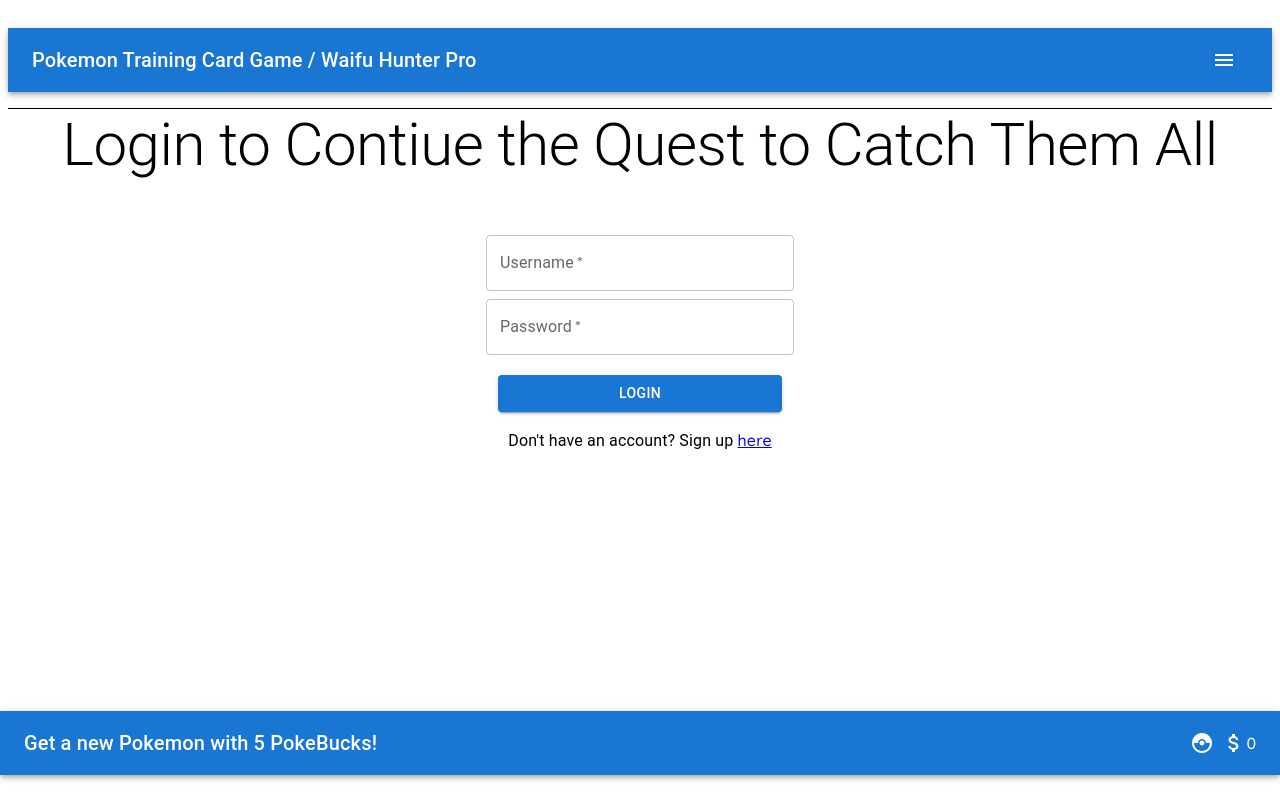
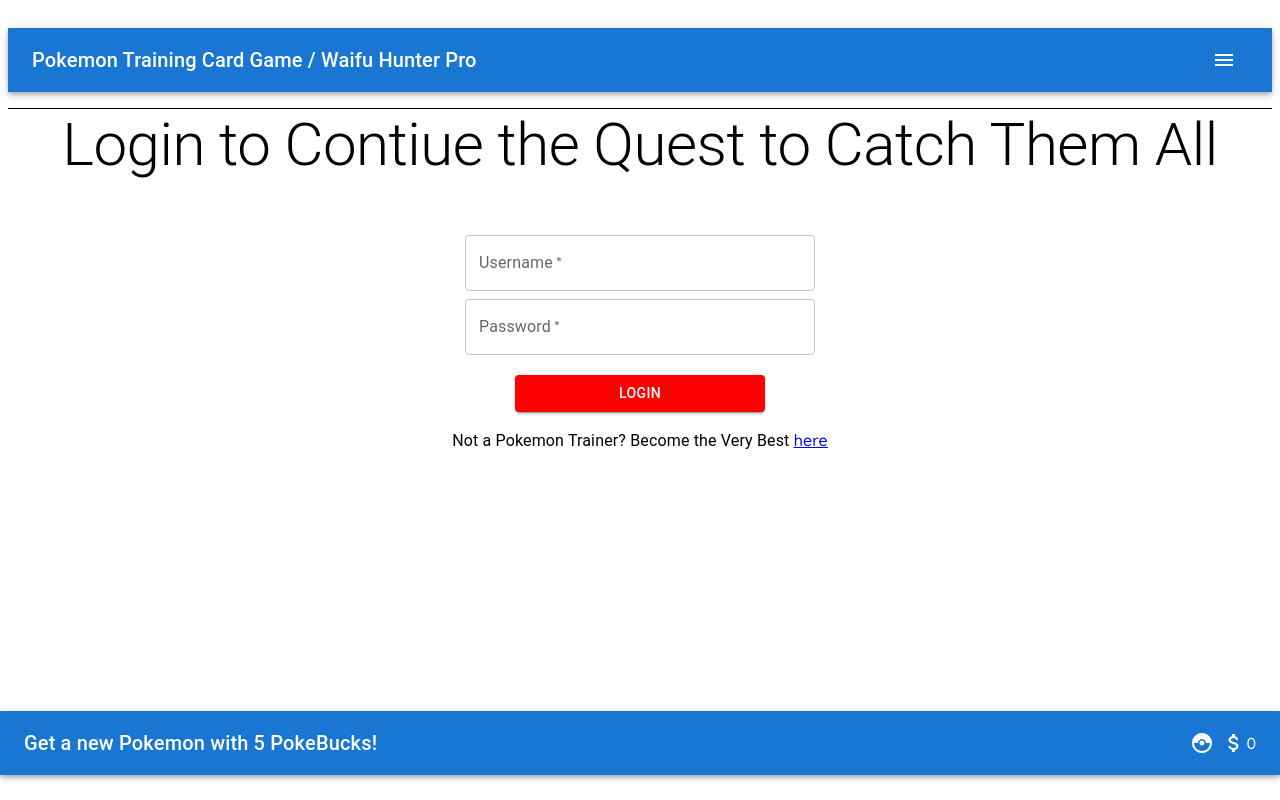
Before and after one commit to Team-MT-111/FlashCatch, a React app: page /logIn in a window 1280 px wide. Built offline with nearby package versions, Linux system fonts and the light colour scheme.

Commit message:
merging with john

```diff
--- a/client/components/logIn.jsx
+++ b/client/components/logIn.jsx
@@ -3,7 +3,7 @@ import { Link, useNavigate } from 'react-router-dom';
 import SignUp from './signUp';
 import { connect } from 'react-redux';
 import { fetchUserLogin } from '../reducers/userReducer';
-import { Button, TextField, Typography, } from '@mui/material'
+import { Button, TextField, Typography,} from '@mui/material'
 
 import '../styles/logIn.scss';
 
@@ -48,7 +48,7 @@ const handleClick = (e) => {
           label="Username"
           variant="outlined"
           onChange={(e) => setUsername(e.target.value)}
-          sx={{ m: 0.5 }}
+          sx={{ m: 0.5, width: '350px' }}
         >
         </TextField>
         <TextField
@@ -58,7 +58,7 @@ const handleClick = (e) => {
           label ="Password"
           variant="outlined"
           onChange={(e) => setPassword(e.target.value)}
-          sx={{ m: 0.5 }}
+          sx={{ m: 0.5, width: '350px' }}
         >
         </TextField>
         <Button
@@ -66,13 +66,13 @@ const handleClick = (e) => {
           variant="contained"
           size="medium"
           onClick={handleClick}
-          sx={{ m: 2 }}
+          sx={{ m: 2, width: '250px' }}
         >
         login
         </Button>
       </div>
     <Typography variant="body1">
-      Don't have an account? Sign up <Link to="../signUp">here</Link>
+      Not a Pokemon Trainer? Become the Very Best <Link to="../signUp">here</Link>
     </Typography>
     </div>
 
--- a/client/components/pokedex.jsx
+++ b/client/components/pokedex.jsx
@@ -6,6 +6,7 @@ export default function Pokedex(props) {
       <div className='pokemon'>
          <img draggable='false' src={props.picture} />
          <figcaption>{props.name.toUpperCase()}</figcaption>
+         <figcaption>#{props.id}</figcaption>
       </div>
 
     )
--- a/client/components/signUp.jsx
+++ b/client/components/signUp.jsx
@@ -2,6 +2,7 @@ import React, { useState } from 'react';
 import { Link, useNavigate } from 'react-router-dom';
 import LogIn from './logIn';
 import { Button, TextField, Typography, } from '@mui/material'
+import '../styles/logIn.scss';
 
 export default function SignUp() {
   const navigate = useNavigate();
@@ -36,6 +37,7 @@ export default function SignUp() {
       label="Username"
       variant="outlined"
       onChange={(e) => setUsername(e.target.value)}
+      sx={{ m: 0.5, width: '350px' }}
     >
     </TextField>
     <TextField
@@ -45,6 +47,8 @@ export default function SignUp() {
       label ="Password"
       variant="outlined"
       onChange={(e) => setPassword(e.target.value)}
+      color="warning"
+      sx={{ m: 0.5, width: '350px' }}
     >
     </TextField>
     <Button
@@ -52,6 +56,7 @@ export default function SignUp() {
       variant="contained"
       size="medium"
       onClick={handleClick}
+      sx={{ m: 2, width: '250px' }}
     >
       login
     </Button>
--- a/client/containers/pokedexContainer.jsx
+++ b/client/containers/pokedexContainer.jsx
@@ -12,9 +12,8 @@ const PokedexContainer = (props) => {
     const poke = []
 
     for (let i = 0; i < props.user.pokemons.length; i++){
-        console.log(props.user.pokemons[i].picture);
         poke.push(
-            <Pokedex key={props.user.pokemons + '_' + i} picture = {props.user.pokemons[i].picture} name = {props.user.pokemons[i].name}/>
+            <Pokedex key={props.user.pokemons + '_' + i} picture={props.user.pokemons[i].picture} id={props.user.pokemons[i].id} name={props.user.pokemons[i].name}/>
 
         )
     }
@@ -26,7 +25,7 @@ const PokedexContainer = (props) => {
         </div>
         <section id="pokedex-container">
           <h1>Pokedex <img src='https://ih1.redbubble.net/image.868082401.5303/flat,750x,075,f-pad,750x1000,f8f8f8.u1.jpg'/></h1>
-          <h3>{props.user.pokemons.length}/898 Pokemons caught</h3>
+          <h3>{props.user.pokemons.length}/898 Pokemon caught</h3>
             <div id='pokedex'>
               {poke}
             </div>
--- a/client/reducers/userReducer.js
+++ b/client/reducers/userReducer.js
@@ -25,7 +25,7 @@
       }
     }
     case types.ADD_POKEMON: {
-      pokemons = [...state.pokemons, action.payload,pokemons];
+      pokemons = [...state.pokemons, action.payload.pokemons];
       pokedollars = action.payload.pokedollars;
       return {
         ...state,
--- a/client/styles/logIn.scss
+++ b/client/styles/logIn.scss
@@ -2,11 +2,18 @@
     display: flex;
     flex-direction: column;
     align-items: center;
+
     #inputs {
-        width: 25%;
         margin-top: 50px;
         display: flex;
         flex-direction:column;
         justify-content: center;
+        align-items: center;
+    }
+    #logInBtn {
+        display: flex;
+        justify-content: center;
+        align-items: center;
+        background-color: red;
     }
 }
--- a/client/styles/pokedexContainer.scss
+++ b/client/styles/pokedexContainer.scss
@@ -1,19 +1,16 @@
-
-
 #pokedexContainer {
   display: grid;
   grid-template-columns: 1fr 1fr;
   user-select: none;
-  background-image: url();
-  background-size: contain;
+
 
   #portrait {
     margin-top: 0vh;
     margin-left: 15vw;
     width: 500px;
     height: 800px;
+    overflow-x: visible;
     overflow-y: hidden;
-    background-color: rgba(0, 0, 0, 0.5);
 
     h1 {
       text-align: center;
@@ -22,6 +19,7 @@
     img {
       width: 100%;
       animation: floating 5s ease-in-out infinite normal;
+      filter: drop-shadow(5px 10px 5px #070707);
     }
   }
 
@@ -59,6 +57,7 @@
       figcaption {
         text-align: center;
         font-weight: 700;
+        color: white;
       }
     }
 
```
Also changed, not shown: 1 other file (tests, documents, lock files or other folders).
